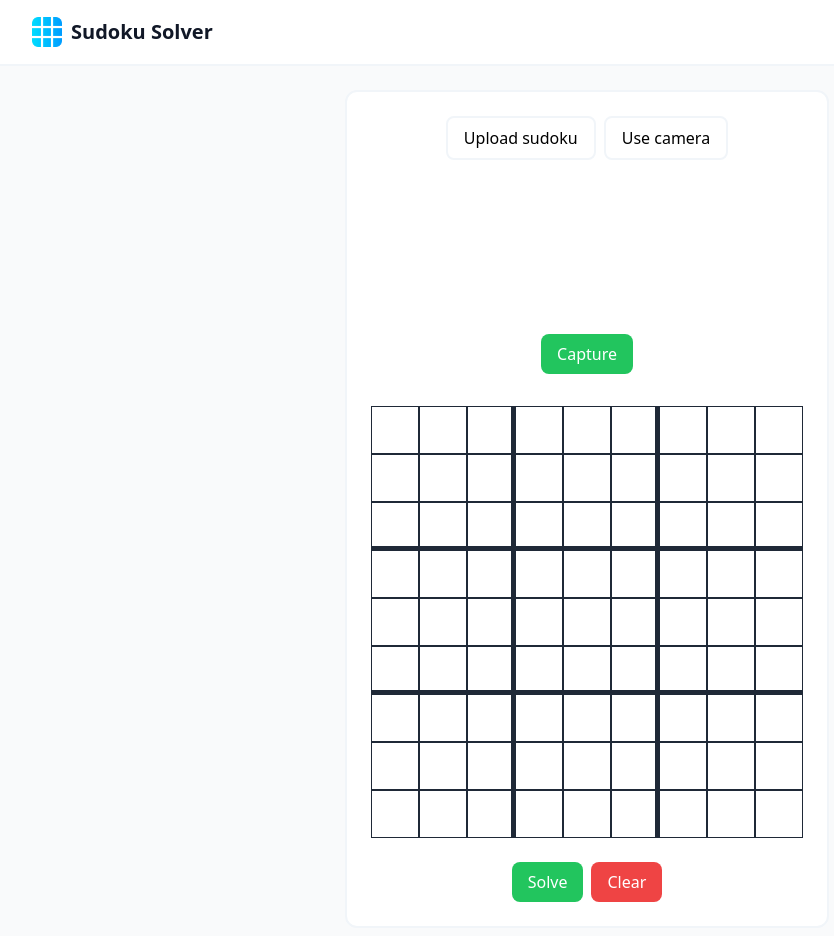
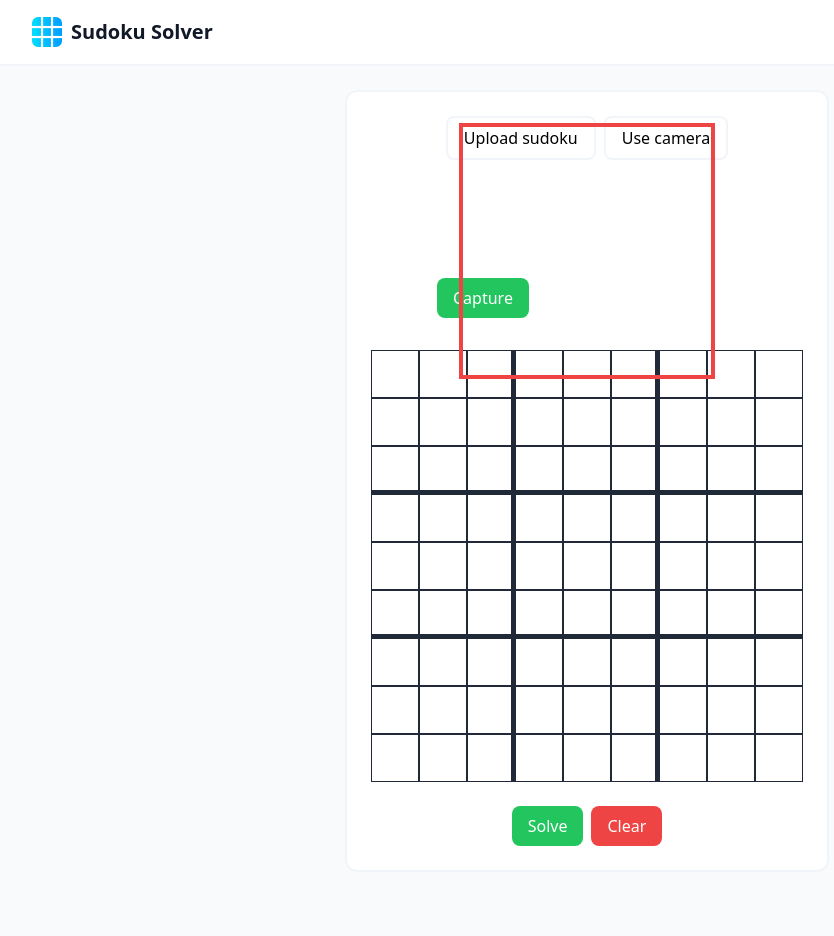
Before and after one commit to davidkopelent/sudokuSolver, a Next.js app: page / in a window 1280 px wide. Both pictures are taken after a click on the button "Use camera". Shown: the whole page, without its empty margins (53-887 px from the left). After the commit the page ends 880 px from the top, so only its background shows below. Built offline with nearby package versions, Linux system fonts and the light colour scheme; no server answers.

Commit message:
Update: Added camera support for instant sudoku upload

```diff
--- a/src/components/SudokuSolver.tsx
+++ b/src/components/SudokuSolver.tsx
@@ -58,18 +58,39 @@ export default function SudokuSolver() {
         // Draw the current frame from the video onto the canvas
         context.drawImage(videoRef.current, 0, 0, canvasRef.current.width, canvasRef.current.height);
 
-        // Convert the canvas content to a data URL
-        const imageUrl = canvasRef.current.toDataURL("image/png");
+        // Define the size and position of the targeting square
+        const squareSize = 256; // Adjust this to match the targeting square size
+        const offsetX = (canvasRef.current.width - squareSize) / 2;
+        const offsetY = (canvasRef.current.height - squareSize) / 2;
 
-        if (!imageUrl) {
-            console.error("Failed to capture image from video.");
+        // Extract the image data from the targeting square area
+        const imageData = context.getImageData(offsetX, offsetY, squareSize, squareSize);
+
+        // Create a new canvas to hold the cropped image
+        const croppedCanvas = document.createElement("canvas");
+        croppedCanvas.width = squareSize;
+        croppedCanvas.height = squareSize;
+        const croppedContext = croppedCanvas.getContext("2d");
+        if (!croppedContext) {
+            console.error("Failed to get cropped canvas context.");
+            return;
+        }
+
+        // Draw the cropped image data onto the new canvas
+        croppedContext.putImageData(imageData, 0, 0);
+
+        // Convert the cropped canvas content to a data URL
+        const croppedImageUrl = croppedCanvas.toDataURL("image/png");
+
+        if (!croppedImageUrl) {
+            console.error("Failed to capture cropped image.");
             return;
         }
 
         // Set the captured image URL
-        setImage(imageUrl);
+        setImage(croppedImageUrl);
         setIsCameraOpen(false);
-        processImage(imageUrl);
+        processImage(croppedImageUrl);
     };
 
     // Process the image and extract numbers
@@ -186,9 +207,19 @@ export default function SudokuSolver() {
             </div>
             {isCameraOpen && (
                 <div className="relative">
-                    <video ref={videoRef} autoPlay className="w-full max-w-xs rounded-lg" />
+                    <video
+                        ref={videoRef}
+                        autoPlay
+                        playsInline
+                        className="w-full max-w-xs rounded-lg"
+                    />
                     <canvas ref={canvasRef} className="hidden" />
-                    <button onClick={capturePhoto} className="block mx-auto my-2 px-4 py-2 bg-green-500 text-white rounded-lg">Capture</button>
+                    <button onClick={capturePhoto} className="absolute bottom-2 px-4 py-2 bg-green-500 text-white rounded-lg">Capture</button>
+
+                    {/* Targeting square overlay */}
+                    <div className="absolute inset-0 flex items-center justify-center pointer-events-none">
+                        <div className="border-4 border-red-500 w-64 h-64" /> {/* Adjust size as needed */}
+                    </div>
                 </div>
             )}
 
```
